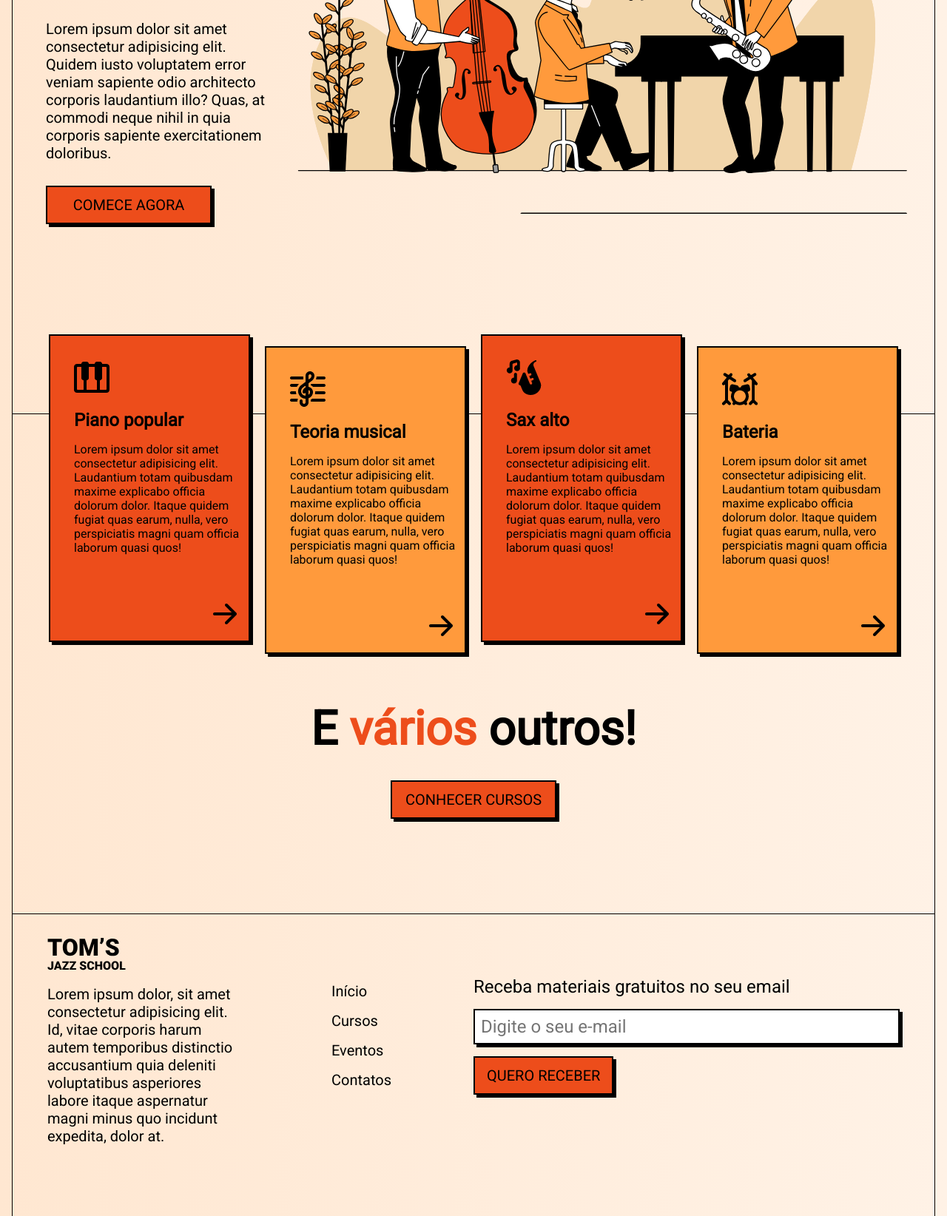
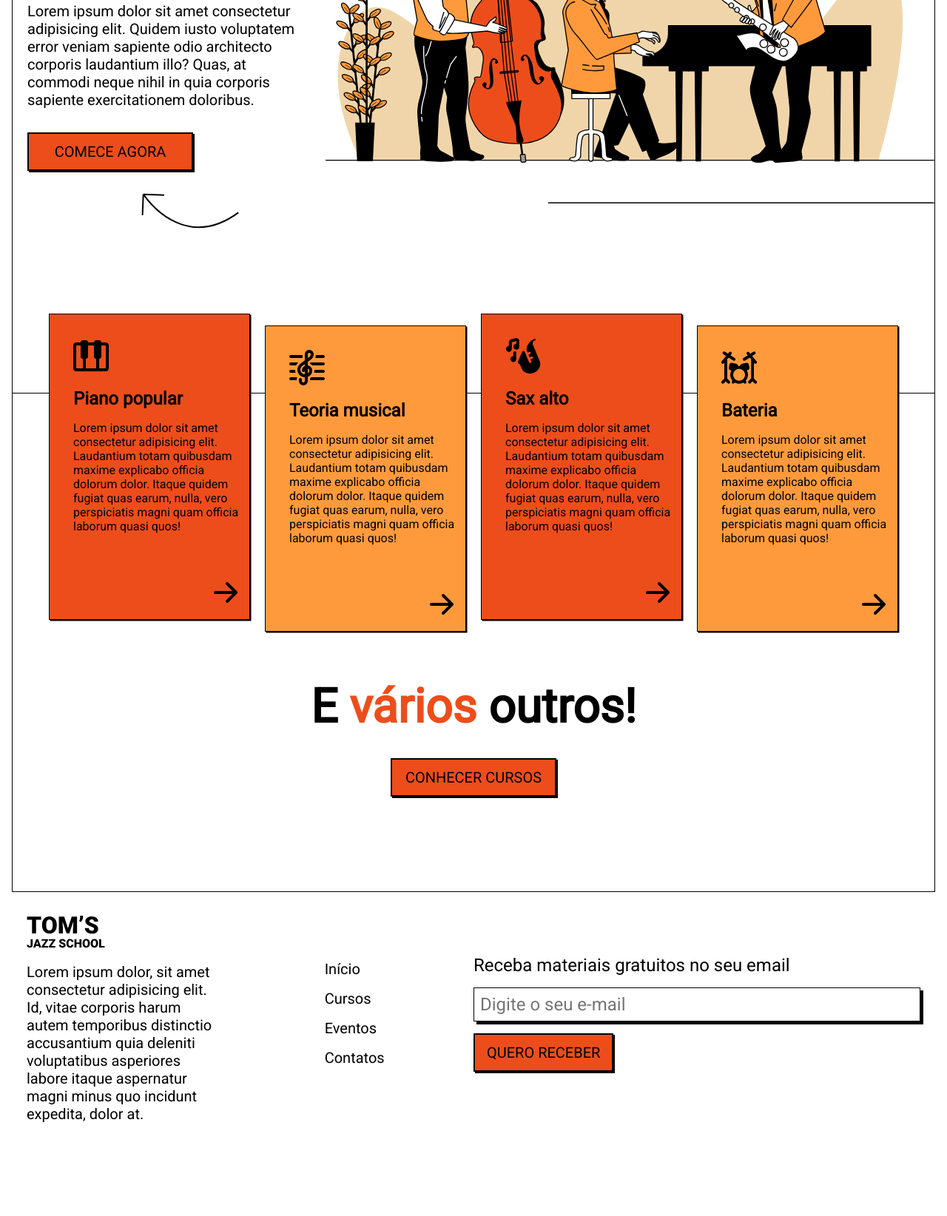
Before and after one commit to carolinealberti/landing-page-escola-de-musica, a plain HTML site: page index.html in a window 1280 px wide. Shown: the part 419-2063 px from the top of the page at 74% size. After the commit the page ends 2033 px from the top, so only its background shows below. Drawn offline with Linux system fonts and the light colour scheme.

Commit message:
entrega final

```diff
--- a/index.css
+++ b/index.css
@@ -1,29 +1,28 @@
 * {
     box-sizing: border-box;
+    font-family: 'Roboto', sans-serif;
     margin: 0;
-    font-family: 'Roboto' , sans-serif;
     padding: 0;
 }
 
 :root {
-    --color-primary: #ed4d1b;
-    --color-secundary: #ff9a3c;
+    --color-primary: #ED4D1B;
+    --color-secondary: #FF9A3C;
     --color-black: #000;
     --color-white: #fff;
 }
 
 body {
-    background: linear-gradient(90deg, #ffe7d1 0%, #fff2e6 100%);
+    background: #fff;
     padding: 0 1rem;
 }
 
 header,
 .hero-section,
-.courses-section,
-footer {
+.courses-section {
     border-color: var(--color-black);
     border-style: solid;
-    border-width: 0 1px 1px 1px;
+    border-width: 0 0.2px 0.2px 0.2px;
     padding: 1.25rem;
 }
 
@@ -41,7 +40,7 @@ header nav {
 nav a {
     color: var(--color-black);
     font-size: 1.25rem;
-    padding: 0.5rem;
+    padding: .5rem;
     text-decoration: none;
 }
 
@@ -52,11 +51,11 @@ header nav a:nth-child(2n-1) {
 .button {
     background-color: var(--color-primary);
     border: 2px solid var(--color-black);
-    box-shadow: 4px 4px 0 var(--color-black);
+    box-shadow: 2px 2px 0 var(--color-black);
     color: var(--color-black);
     display: block;
     font-size: 1.25rem;
-    padding: 0.75rem 1rem;
+    padding: .75rem 1rem;
     max-width: 14rem;
     text-align: center;
     text-decoration: none;
@@ -81,6 +80,7 @@ h1 {
 
 h2 {
     font-size: 2.5rem;
+
 }
 
 .hero-section p {
@@ -89,11 +89,12 @@ h2 {
 }
 
 .hero-section .button {
-    position: relative;
+   position: relative;
 }
 
 .hero-section .button::after {
     content: '';
+    background: url("img/arrow-curve.svg");
     position: absolute;
     top: 5rem;
     right: -4rem;
@@ -108,6 +109,7 @@ h2 {
 
 .decoration::after {
     content: '';
+    background: url("img/three-dashes.svg");
     position: absolute;
     top: -0.75rem;
     height: 36px;
@@ -129,15 +131,16 @@ h2 {
 
 .card {
     background-color: var(--color-primary);
-    border: 2px solid var(--color-black);
-    box-shadow: 4px 4px 0 var(--color-black);
+    border: 1px solid var(--color-black);
+    box-shadow: 1.5px 1.5px 0 var(--color-black);
     max-width: 17rem;
     padding: 2rem 0 0 2rem;
 }
 
 .card:nth-child(2n) {
     align-self: end;
-    background-color: var(--color-secundary);
+    background-color: var(--color-secondary);
+
 }
 
 .card strong {
@@ -152,6 +155,8 @@ h2 {
     width: fit-content;
 }
 
+/* rodape*/
+
 footer {
     border-bottom: 0;
     padding: 1rem 1.25rem 4rem;
@@ -159,7 +164,7 @@ footer {
 
 footer nav a {
     display: block;
-    padding-left: 0;
+    padding-left: 0 ;
 }
 
 .newsletter-form label {
@@ -168,12 +173,14 @@ footer nav a {
 }
 
 .newsletter-form input {
-    border: 2px solid var(--color-black);
+    border: 1.5px solid var(--color-black);
     box-shadow: 4px 4px 0 var(--color-black);
     font-size: 1.5rem;
-    padding: 0.5rem;
+    padding: .5rem;
     width: 100%;
 }
+
+/* utilitarios */
 
 .mt-1 {
     margin-top: 1rem;
@@ -204,7 +211,8 @@ footer nav a {
     text-align: center;
 }
 
-/* Responsividade */
+/* responsividade */
+
 @media screen and (min-width: 40rem) {
     header nav {
         display: block;
@@ -240,11 +248,12 @@ footer nav a {
     h1, h2 {
         font-size: 4rem;
     }
+
     .container {
-        display: flex;
-        align-items: center;
-        margin: 0 auto;
-        max-width: 72rem;
+      display: flex;
+      align-items: center;
+      margin: 0 auto;
+      max-width: 72rem;
     }
 
     .container.row-reverse {
@@ -269,8 +278,8 @@ footer nav a {
     }
 }
 
-@media screen and (min-width: 90rem) {
+@media screen and (min-width: 80rem) {
     .container {
-        max-width: 90rem;
+        max-width: 80rem;
     }
 }
--- a/index.html
+++ b/index.html
@@ -14,7 +14,7 @@
 <body>
     <header>
         <div class="container">
-            <img src="Desenvolvendo um site com HTML e CSS/logo.svg" alt="Tom's Jazz School">
+            <img src="img/logo.svg" alt="Tom's Jazz School">
             <nav>
                 <a href="#">Início</a>
                 <a href="#">Cursos</a>
@@ -28,7 +28,7 @@
     <main>
         <section class="hero-section">
             <div class="container row-reverse">
-                <img src="Desenvolvendo um site com HTML e CSS/hero-img.svg" alt="Banda de Jazz Tocando">
+                <img src="img/hero-img.svg" alt="Banda de Jazz Tocando">
                 <div>
                     <h1 class="mt-2">Crie algo <span class="text-primary decoration">impactante</span> com música</h1>
                     <p class="mt-2 mb-2">Lorem ipsum dolor sit amet consectetur adipisicing elit. Quidem iusto voluptatem error veniam sapiente odio architecto corporis laudantium illo? Quas, at commodi neque nihil in quia corporis sapiente exercitationem doloribus.</p>
@@ -40,38 +40,38 @@
         <section class="courses-section">
             <div class="cards">
                 <article class="card">
-                    <img src="Desenvolvendo um site com HTML e CSS/piano.png" alt="ícone de teclas de piano">
+                    <img src="img/piano.png" alt="ícone de teclas de piano">
                     <strong>Piano popular</strong>
                     <p>Lorem ipsum dolor sit amet consectetur adipisicing elit. Laudantium totam quibusdam maxime explicabo officia dolorum dolor. Itaque quidem fugiat quas earum, nulla, vero perspiciatis magni quam officia laborum quasi quos!</p>
                     <a href="#">
-                        <img src="Desenvolvendo um site com HTML e CSS/arrow-right.svg" alt="Ir para página do curso">
+                        <img src="img/arrow-right.svg" alt="Ir para página do curso">
                     </a>
                 </article>
 
                 <article class="card">
-                    <img src="Desenvolvendo um site com HTML e CSS/clef.png" alt="ícone da clave de sol">
+                    <img src="img/clef.png" alt="ícone da clave de sol">
                     <strong>Teoria musical</strong>
                     <p>Lorem ipsum dolor sit amet consectetur adipisicing elit. Laudantium totam quibusdam maxime explicabo officia dolorum dolor. Itaque quidem fugiat quas earum, nulla, vero perspiciatis magni quam officia laborum quasi quos!</p>
                     <a href="#">
-                        <img src="Desenvolvendo um site com HTML e CSS/arrow-right.svg" alt="Ir para página do curso">
+                        <img src="img/arrow-right.svg" alt="Ir para página do curso">
                     </a>
                 </article>
 
                 <article class="card">
-                    <img src="Desenvolvendo um site com HTML e CSS/sax.png" alt="ícone de saxofone">
+                    <img src="img/sax.png" alt="ícone de saxofone">
                     <strong>Sax alto</strong>
                     <p>Lorem ipsum dolor sit amet consectetur adipisicing elit. Laudantium totam quibusdam maxime explicabo officia dolorum dolor. Itaque quidem fugiat quas earum, nulla, vero perspiciatis magni quam officia laborum quasi quos!</p>
                     <a href="#">
-                        <img src="Desenvolvendo um site com HTML e CSS/arrow-right.svg" alt="Ir para página do curso">
+                        <img src="img/arrow-right.svg" alt="Ir para página do curso">
                     </a>
                 </article>
 
                 <article class="card">
-                    <img src="Desenvolvendo um site com HTML e CSS/drums.png" alt="ícone de bateria">
+                    <img src="img/drums.png" alt="ícone de bateria">
                     <strong>Bateria</strong>
                     <p>Lorem ipsum dolor sit amet consectetur adipisicing elit. Laudantium totam quibusdam maxime explicabo officia dolorum dolor. Itaque quidem fugiat quas earum, nulla, vero perspiciatis magni quam officia laborum quasi quos!</p>
                     <a href="#">
-                        <img src="Desenvolvendo um site com HTML e CSS/arrow-right.svg" alt="Ir para página do curso">
+                        <img src="img/arrow-right.svg" alt="Ir para página do curso">
                     </a>
                 </article>
             </div>
@@ -84,7 +84,7 @@
     <footer>
         <div class="container">
             <div class="about-column">
-                <img src="Desenvolvendo um site com HTML e CSS/logo.svg" alt="Tom1s Jazz School" class="mt-1 mb-1">
+                <img src="img/logo.svg" alt="Tom1s Jazz School" class="mt-1 mb-1">
                 <p class="mb-2">Lorem ipsum dolor, sit amet consectetur adipisicing elit. Id, vitae corporis harum autem temporibus distinctio accusantium quia deleniti voluptatibus asperiores labore itaque aspernatur magni minus quo incidunt expedita, dolor at.</p>
             </div>
 
```
Also changed, not shown: img/arrow-curve.svg (renamed from Desenvolvendo um site com HTML e CSS/arrow-curve.svg), img/arrow-right.svg (renamed from Desenvolvendo um site com HTML e CSS/arrow-right.svg), img/clef.png (renamed from Desenvolvendo um site com HTML e CSS/clef.png), img/drums.png (renamed from Desenvolvendo um site com HTML e CSS/drums.png), img/hero-img.svg (renamed from Desenvolvendo um site com HTML e CSS/hero-img.svg), img/logo.svg (renamed from Desenvolvendo um site com HTML e CSS/logo.svg), img/piano.png (renamed from Desenvolvendo um site com HTML e CSS/piano.png), img/sax.png (renamed from Desenvolvendo um site com HTML e CSS/sax.png), img/three-dashes.svg (renamed from Desenvolvendo um site com HTML e CSS/three-dashes.svg).
